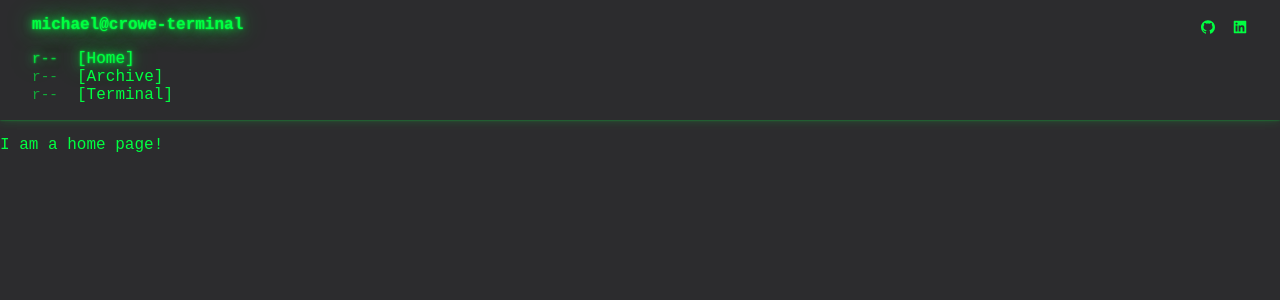
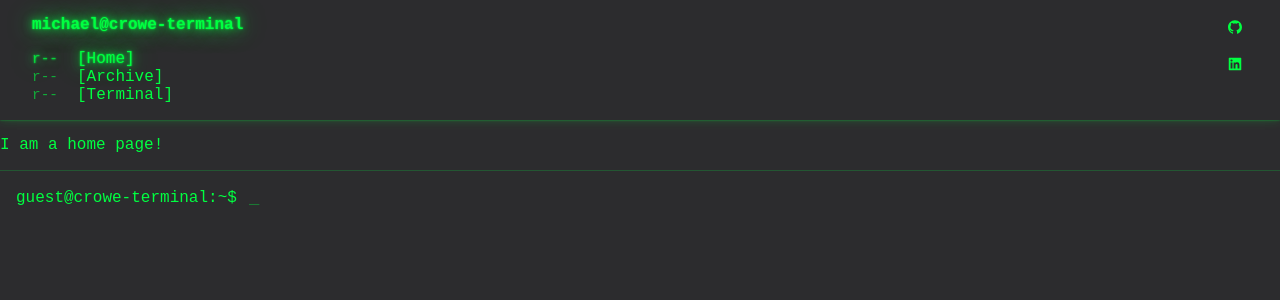
Before and after one commit to michael-crowe/michael-crowe.github.io, a React (Vite) app: page / in a window 1280 px wide. Shown: the top 300 px of the page. Built offline with nearby package versions, Linux system fonts and the light colour scheme.

Commit message:
added input terminal to feel like linux terminal. Navagation can be done by typing commands

```diff
--- a/src/App.jsx
+++ b/src/App.jsx
@@ -1,12 +1,13 @@
 import { createHashRouter,  RouterProvider, Outlet} from 'react-router-dom';
 import React, { Children } from 'react';
-import Navbar from './components/Navbar/Navbar'
+import Navbar from './components/Navbar/Navbar';
+import CommandInput from './components/CommandInput/CommandInput';
 
-import Home from './pages/Home/Home'
-import Archive from './pages/Archive/Archive'
-import Terminal from './pages/Terminal/Terminal'
+import Home from './pages/Home/Home';
+import Archive from './pages/Archive/Archive';
+import Terminal from './pages/Terminal/Terminal';
 
-import '/src/assets/styles/main.scss'
+import '/src/assets/styles/main.scss';
 
 
 // creating layout component to keep navbar up top
@@ -14,9 +15,10 @@ import '/src/assets/styles/main.scss'
 const RootLayout = () => (
   <>
   <Navbar />
-  <main class="$bg-charcoal">
+  <main className="$bg-charcoal">
     <Outlet />
   </main>
+  <CommandInput />
   </>
 
 );
--- /dev/null
+++ b/src/assets/styles/components/_commandInput.scss
@@ -0,0 +1,44 @@
+@use '../abstract/variables' as *;
+
+.prompt {
+    display: flex;
+    gap: 10px;
+    padding: 1rem;
+    background-color: $bg-charcoal;
+    border-top: 1px solid rgba($terminal-green, 0.2);
+    align-items: center;
+
+    &__user {
+        color: $terminal-green;
+    }
+
+    &__input {
+        background: transparent !important;
+        border: none !important;
+        color: rgba($terminal-green, 0.7);
+        font-family: 'Courier New', monospace;
+        flex: 1;
+        outline: none;
+        caret-color: $terminal-green;
+        appearance: none;
+        font-size: 1.1rem;
+        font-weight: 600;
+        letter-spacing: 0.5px;
+
+        text-shadow: 0 0 1px rgba($terminal-green, 0.2);
+        caret-color: $terminal-green;
+
+        &:focus{
+            outline: none;
+        }
+
+        &::placeholder {
+            color: rgba($terminal-green, 0.3);
+            animation: blink 1s infinite;
+        }
+    }
+}
+
+@keyframes blink {
+    50% { opacity: 0; }
+}
--- a/src/assets/styles/components/_navbar.scss
+++ b/src/assets/styles/components/_navbar.scss
@@ -59,8 +59,10 @@
         padding-top: 0.2rem;
     }
 
+
     &__social-list {
         display: flex;
+        flex-direction: column;
         gap: 1rem;
         list-style: none;
         margin: 0;
--- /dev/null
+++ b/src/components/CommandInput/CommandInput.jsx
@@ -0,0 +1,71 @@
+import React, { useState } from 'react';
+import { useNavigate, useLocation } from 'react-router-dom';
+
+import "/src/assets/styles/components/_commandInput.scss"
+
+const CommandInput = () => {
+    const [input, setInput ] = useState('');
+    const navigate = useNavigate();
+    const location = useLocation();
+
+    const handleCommand = (e) => {
+        if (e.key == 'Enter') {
+            const command = input.toLowerCase().trim();
+
+            //Logic for navigation based on user input
+            switch (command) {
+                case '1':
+                case 'cd /home':
+                case 'cd ~':
+                    navigate('/')
+                    break;
+                case '2':
+                case 'cd /archive':
+                    navigate('/archive')
+                    break;
+                case '3':
+                case 'cd /terminal':
+                    navigate('/terminal')
+                    break;
+                case 'help':
+                    console.log("Available: [1 | home], [2 | archive], [3 | terminal] ")
+                    break;
+                case 'ls':
+                    console.log('list out directories')
+                    break;
+                case 'whoami':
+                    console.log('print guest@crowe-terminal');
+                    break;
+                case 'pwd':
+                    console.log('print current URL')
+                    break;
+                case 'root':
+                    console.log('have some kind of red alert display')
+                    break;
+                default:
+                    console.log('Command not found')
+                    break;
+            }
+            setInput('') // Reset input after command
+        }
+    };
+
+    return (
+        <div className='prompt'>
+            <span className='prompt__user'>guest@crowe-terminal:~$</span>
+            <input
+                className='prompt__input'
+                type="text"
+                value={input}
+                onChange={(e) => setInput(e.target.value)}
+                onKeyDown={handleCommand}
+                placeholder='_'
+                autoFocus
+                autoComplete='off'
+                spellCheck='false'
+            />
+        </div>
+    );
+};
+
+export default CommandInput
--- a/src/components/Navbar/Navbar.jsx
+++ b/src/components/Navbar/Navbar.jsx
@@ -2,30 +2,17 @@ import React from 'react';
 import '/src/assets/styles/components/_navbar.scss'
 import { NavLink } from 'react-router-dom';
 
+import {navLinks, socialLinks} from '/src/data/database.json'
+
 //Icons
-import { AiFillGithub } from "react-icons/ai";
-import { AiFillLinkedin } from "react-icons/ai";
+import { AiFillGithub, AiFillLinkedin } from "react-icons/ai";
 
-//creating array of links
+const iconMap = {
+    github: <AiFillGithub />,
+    linkedin: <AiFillLinkedin />
+};
 
-const navLinks = [
-    {
-        name: 'Home',
-        path: '/',
-        id: '1'
-    },
-    {
-        name: 'Archive',
-        path: '/Archive',
-        id: '2'
-    },
-    {
-        name: 'Terminal',
-        path: '/Terminal',
-        id: '3'
-    }
 
-]
 
 const Navbar = () => {
 
@@ -38,30 +25,32 @@ const Navbar = () => {
                     </NavLink>
                 </div>
                 <ul className='navbar__list'>
-                        {
-                            navLinks.map((link) => (
+                    {navLinks.map((link) => (
                         <li className='navbar__item' key={link.id}>
                             <NavLink className={'navbar__link'} to={link.path}>
                                 <span className='navbar__permissions'>r--</span>[{link.name}]
                             </NavLink>
                         </li>
-
-                            ))
-                        }
+                    ))}
                 </ul>
 
             </div>
             <div className='navbar__right'>
-                <div className='navbar__social-list'>
-                    <a className='navbar__link' href="https://github.com/michael-crowe" target="_blank" rel='noopener noreferrer'>
-                        <AiFillGithub />
+                <ul className='navbar__social-list'>
+                    {socialLinks.map((social) => (
+                        <li key={social.id} className='navbar__item'>
+                            <a
+                                className="navbar__link"
+                                href={social.url}
+                                target="_blank"
+                                rel='noopener noreferrer'
+                            >
+                                {iconMap[social.name.toLowerCase()]}
                             </a>
-                    <a className='navbar__link' href="https://www.linkedin.com/in/michael--crowe/" target="_blank" rel="noopener noreferrer">
-                        <AiFillLinkedin />
-                    </a>
+                        </li>
+                        ))}
+                </ul>
             </div>
-            </div>
-
         </nav>
     );
 };
--- a/src/data/database.json
+++ b/src/data/database.json
@@ -1,13 +1,13 @@
 {
     "courses": [
         {
-            "name": "CompTIA Security+",
-            "status": "Not Certified",
-            "vendor": "CompTIA",
-            "instructor": "",
+            "name": "The Complete Python Developler",
+            "status": "In Progress",
+            "vendor": "uDemy",
+            "instructor": "ZTM Andre Neogi",
             "url": "",
             "date": "",
-            "catgegory": "Defensive"
+            "catgegory": "Development"
         },
         {
             "name": "Node.js",
@@ -35,11 +35,40 @@
     "games": [
         {
             "name": "Whiteout Survival",
-            "Platform": "Mobile Phone"
+            "Platform": "Mobile"
         },
         {
             "name": "Battlefield 6",
             "Platform": "Playstation 5"
         }
+    ],
+    "navLinks": [
+        {
+            "name": "Home",
+            "path": "/",
+            "id": "1"
+        },
+        {
+            "name": "Archive",
+            "path": "/Archive",
+            "id": "2"
+        },
+        {
+            "name": "Terminal",
+            "path": "/Terminal",
+            "id": "3"
+        }
+    ],
+    "socialLinks": [
+        {
+            "id": 1,
+            "name": "Github",
+            "url": "https://github.com/michael-crowe"
+        },
+        {
+            "id": 2,
+            "name": "LinkedIn",
+            "url": "https://www.linkedin.com/in/michael--crowe"
+        }
     ]
 }
```
Lines whose indentation alone changed are shown as unchanged.
